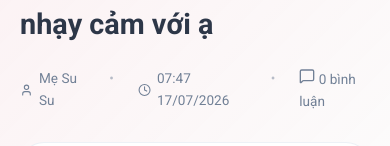
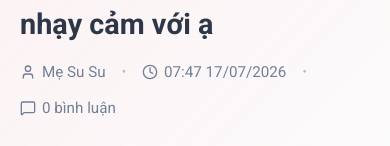
Before and after one commit to oanhthinguyen/momo, a React (Vite) app: page /community/t1 in a window 390 px wide. Shown: the part 254-400 px from the top of the page. Built offline with nearby package versions, Linux system fonts and the light colour scheme; no server answers; the database is empty.

Commit message:
Fix UI issues on Community and TopicDetail pages for mobile

```diff
--- a/src/pages/Community.css
+++ b/src/pages/Community.css
@@ -89,7 +89,8 @@
 
 .topic-meta {
   display: flex;
-  gap: 24px;
+  flex-wrap: wrap;
+  gap: 12px 24px;
   font-size: 0.85rem;
   color: var(--text-light);
 }
@@ -98,6 +99,7 @@
   display: flex;
   align-items: center;
   gap: 6px;
+  white-space: nowrap;
 }
 
 .topic-stats {
@@ -108,10 +110,10 @@
 
 .stat-item {
   display: flex;
-  flex-direction: column;
+  flex-direction: row;
   align-items: center;
   color: var(--text-light);
-  gap: 4px;
+  gap: 8px;
 }
 
 .stat-item span {
@@ -152,6 +154,8 @@
   width: 100%;
   max-width: 600px;
   box-shadow: 0 20px 40px rgba(0, 0, 0, 0.2);
+  max-height: 90vh;
+  overflow-y: auto;
 }
 
 .modal-content h2 {
--- a/src/pages/Community.tsx
+++ b/src/pages/Community.tsx
@@ -1,4 +1,5 @@
 import { useState, useEffect } from 'react';
+import { createPortal } from 'react-dom';
 import { Link } from 'react-router-dom';
 import { MessageSquare, Plus, User, Clock, ChevronRight } from 'lucide-react';
 import { useLanguage } from '../context/LanguageContext';
@@ -51,6 +52,17 @@ export default function Community() {
   // New topic state
   const [newTitle, setNewTitle] = useState('');
   const [newContent, setNewContent] = useState('');
+
+  useEffect(() => {
+    if (isModalOpen) {
+      document.body.style.overflow = 'hidden';
+    } else {
+      document.body.style.overflow = 'unset';
+    }
+    return () => {
+      document.body.style.overflow = 'unset';
+    };
+  }, [isModalOpen]);
 
   useEffect(() => {
     if (isFirebaseConfigured && db) {
@@ -172,7 +184,7 @@ export default function Community() {
         </div>
       </div>
 
-      {isModalOpen && (
+      {isModalOpen && createPortal(
         <div className="modal-overlay" onClick={(e) => {
           if ((e.target as HTMLElement).className === 'modal-overlay') setIsModalOpen(false);
         }}>
@@ -209,7 +221,8 @@ export default function Community() {
               </div>
             </form>
           </div>
-        </div>
+        </div>,
+        document.body
       )}
     </div>
   );
--- a/src/pages/TopicDetail.css
+++ b/src/pages/TopicDetail.css
@@ -33,8 +33,30 @@
 .topic-title {
   font-size: 2.5rem;
   color: var(--text);
-  margin-bottom: 24px;
+  margin-bottom: 16px;
   line-height: 1.3;
+}
+
+.topic-meta {
+  display: flex;
+  flex-wrap: wrap;
+  align-items: center;
+  gap: 12px 16px;
+  font-size: 0.95rem;
+  color: var(--text-light);
+}
+
+.topic-author, .topic-date, .topic-comments-count {
+  display: flex;
+  align-items: center;
+  gap: 6px;
+  white-space: nowrap;
+}
+
+.meta-divider {
+  color: var(--text-light);
+  opacity: 0.5;
+  font-size: 0.8rem;
 }
 
 .topic-content-box {
```
